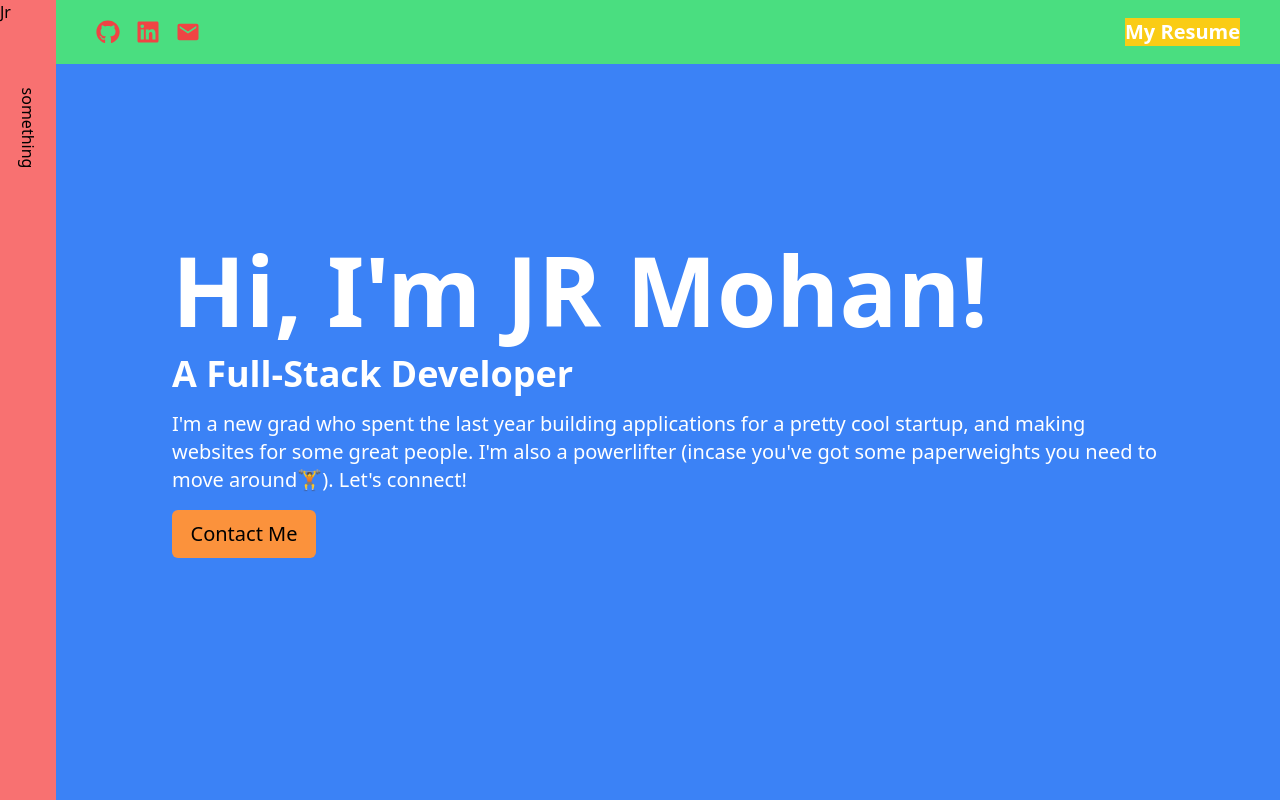
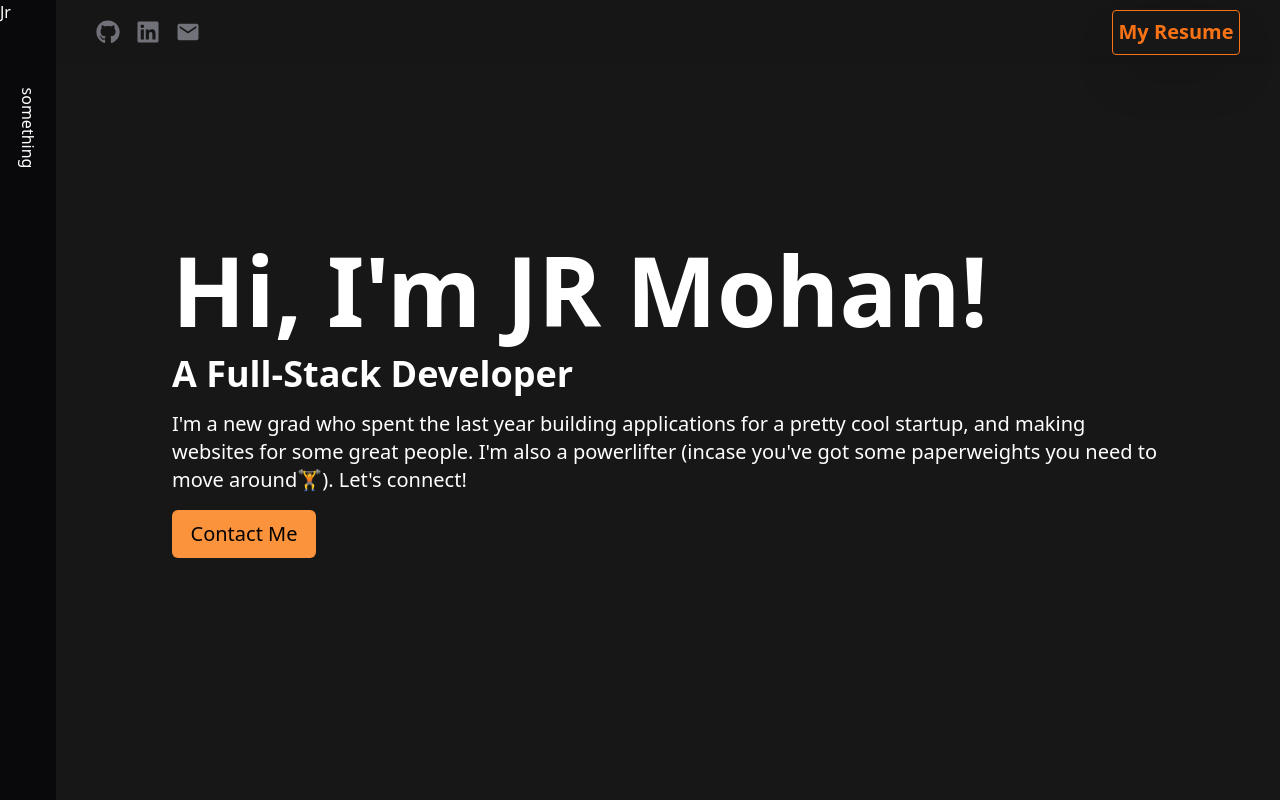
Before and after one commit to jmar753/dark-portfolio, a React (Create React App) app: page / in a window 1280 px wide. Built offline with nearby package versions, Linux system fonts and the light colour scheme.

Commit message:
header done

```diff
--- a/src/App.js
+++ b/src/App.js
@@ -12,7 +12,7 @@ function App() {
       <Header/>
       <div class="flex flex-row h-screen">
         <SideNav/>
-        <main class="bg-blue-500 w-[calc(100vw-3.5rem)] overflow-y-auto">
+        <main class="bg-neutral-900 w-[calc(100vw-3.5rem)] overflow-y-auto">
           <Introduction/>
           <About/>
           <Projects/>
--- a/src/components/Header.js
+++ b/src/components/Header.js
@@ -4,8 +4,8 @@ import { IconContext } from "react-icons";
 
 export default function Header(){
     return(
-        <div className="bg-green-400 text-white w-[calc(100vw-3.5rem)] flex justify-between items-center font-semibold h-16 fixed top-0 left-14 z-40 text-xl px-10">
-            <IconContext.Provider value={{ className: 'text-red-500 text-xl size-6' }}>
+        <div className="bg-neutral-900 backdrop-blur bg-opacity-50 text-white w-[calc(100vw-3.5rem)] flex justify-between items-center font-semibold h-16 fixed top-0 left-14 z-40 text-xl px-10">
+            <IconContext.Provider value={{ className: 'text-zinc-500 text-xl size-6 opacity-100' }}>
                 <div className="flex gap-x-4">
                     <FaGithub/>
                     <FaLinkedin/>
@@ -14,7 +14,7 @@ export default function Header(){
             </IconContext.Provider>
 
             <div>
-                <button className="bg-yellow-400">My Resume</button>
+                <button class="relative h-[45px] rounded w-32 overflow-hidden border border-orange-500 bg-neutral-900 text-orange-500 shadow-2xl transition-all before:absolute before:left-0 before:right-0 before:top-0 before:h-0 before:w-full before:bg-orange-500 before:duration-500 after:absolute after:bottom-0 after:left-0 after:right-0 after:h-0 after:w-full after:bg-orange-500 after:duration-300 hover:text-white hover:shadow-orange-500 hover:before:h-2/4 hover:after:h-2/4"><span class="relative z-10">My Resume</span></button>
             </div>
         </div>
     )
--- a/src/components/SideNav.js
+++ b/src/components/SideNav.js
@@ -1,6 +1,6 @@
 export default function SideNav(){
     return(
-        <div class="h-screen bg-red-400 sticky top-0 w-14 z-50 flex-col">
+        <div class="h-screen bg-zinc-950 text-white sticky top-0 w-14 z-50 flex-col">
             <div className="h-16 w-14">Jr</div>
             <div className="w-14 h-32 flex justify-center items-center">
                 <h1 className="rotate-90">something</h1>
```
